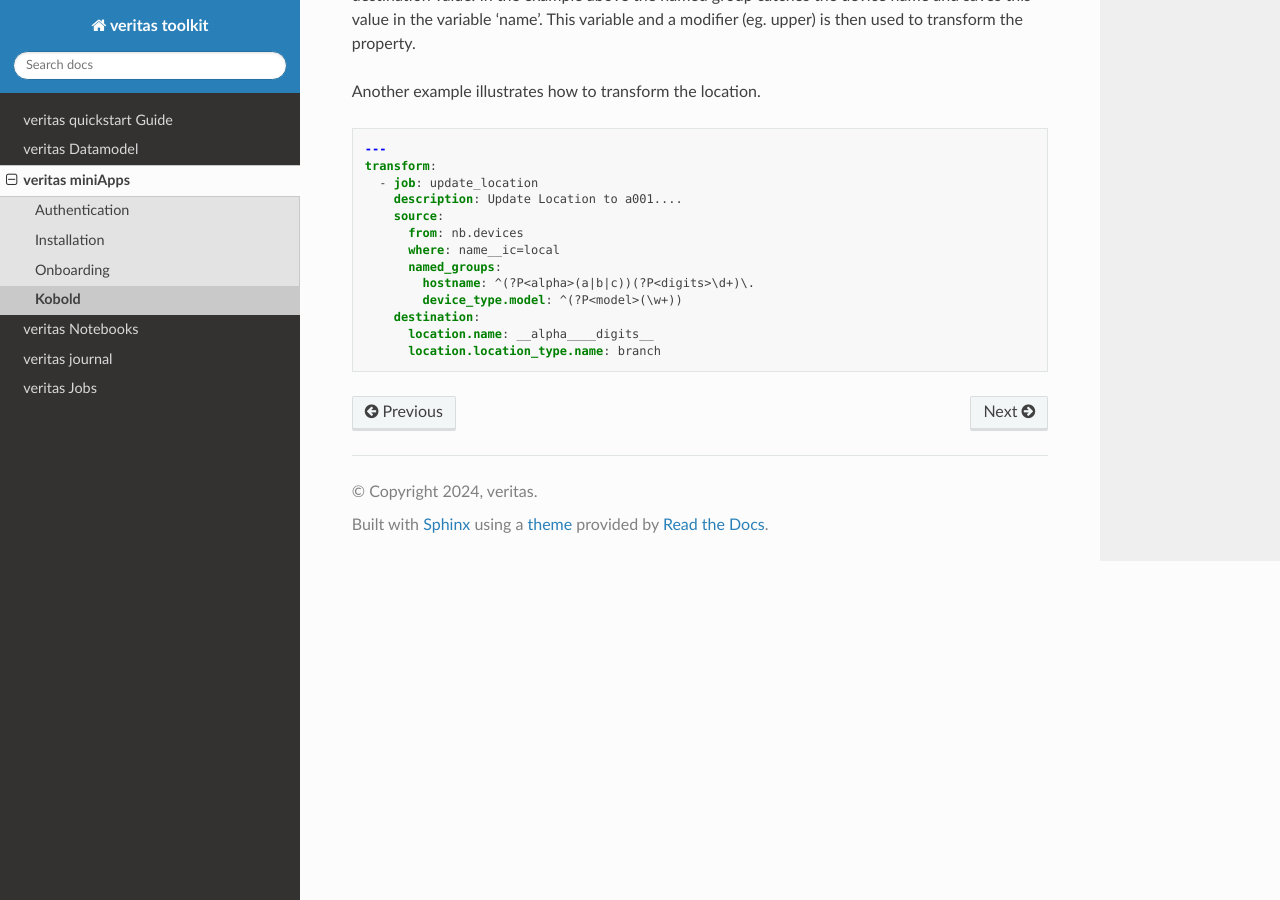
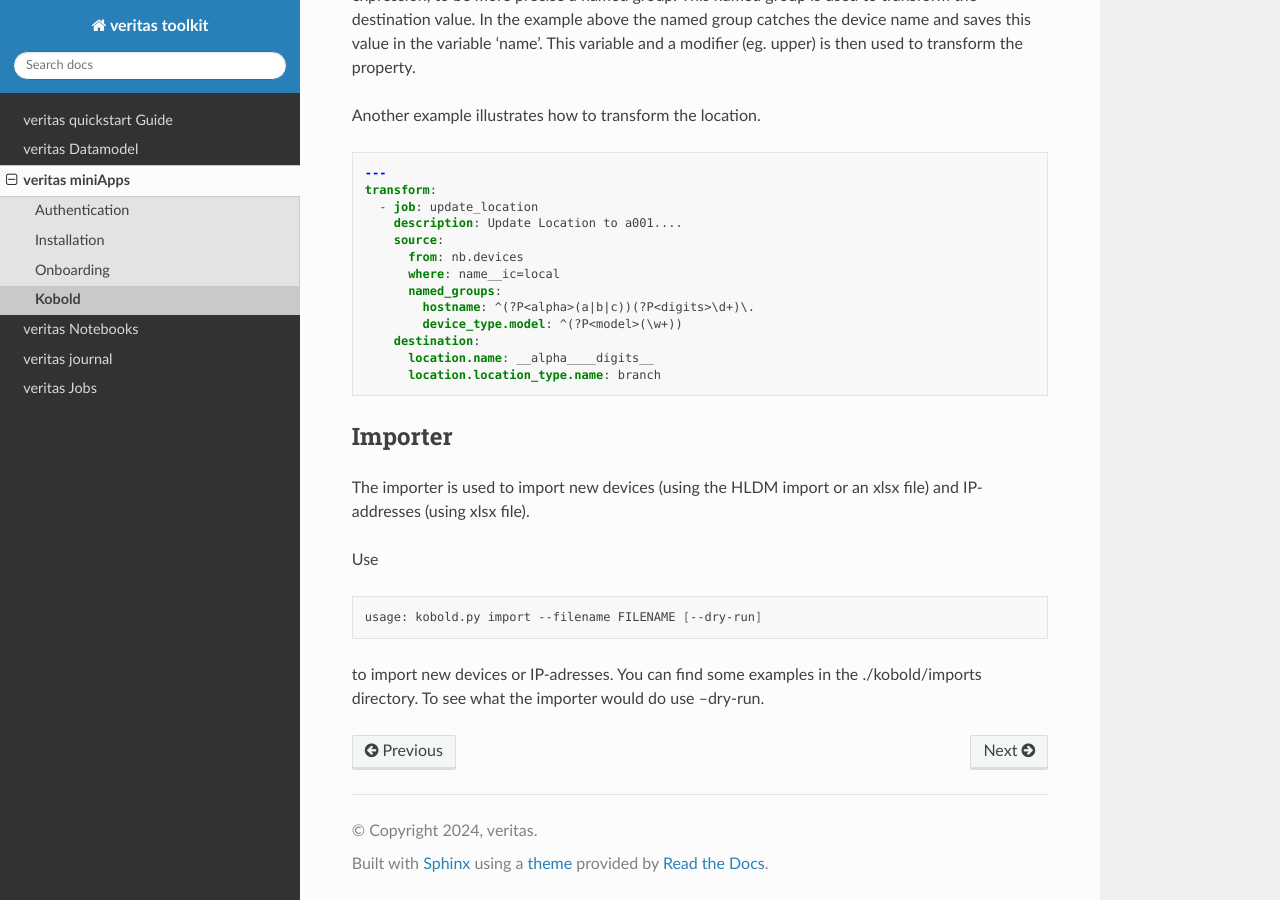
Before and after one commit to veritas-sot/miniApps, a Sphinx documentation site: the page built from docs/miniApps/kobold.rst, in a window 1280 px wide and 900 px high, scrolled down 6074 px. Built offline with Sphinx 7.4.7 and the Read the Docs theme 2.0.0, drawn with Linux system fonts in a browser that asks for light colours; some of the changed text lies outside the part shown.

Commit message:
kobold docs and quickstart
kobold importer and quickstart with venv

```diff
--- a/docs/miniApps/kobold.rst
+++ b/docs/miniApps/kobold.rst
@@ -157,13 +157,13 @@
         --dry-run            print updates only
         --add-missing-data   add missing data if possible (eg. IP-address)
 
-Import csv and xlsx files
-=========================
-To re-import some device data that was exported and modified before, use this command:
+Update devices using csv or xlsx files
+======================================
+To update some device data that was exported and modified before, use this command:
 
 .. code-block:: shell
 
-    ./kobold.py update --filename export/properties.xlsx [--add-missing-data]
+    ./kobold.py update --filename export/properties.xlsx [--add-missing-data] [--dry-run]
 
 This updates the data. If you change the primary interface and the primary IP address and
 these are not yet in the IPAM, the --add-missing-data parameter must be added.
@@ -309,3 +309,17 @@
           destination:
             location.name: __alpha____digits__
             location.location_type.name: branch
+
+Importer
+********
+The importer is used to import new devices (using the HLDM import or an xlsx file)
+and IP-addresses (using xlsx file).
+
+Use
+
+.. code-block:: shell
+
+      usage: kobold.py import --filename FILENAME [--dry-run]
+
+to import new devices or IP-adresses. You can find some examples in the ./kobold/imports directory.
+To see what the importer would do use --dry-run.
```
Also changed, not shown: other parts of docs/miniApps/kobold.rst (+2 -2 lines), docs/quickstart/index.rst (+25 -3 lines).
